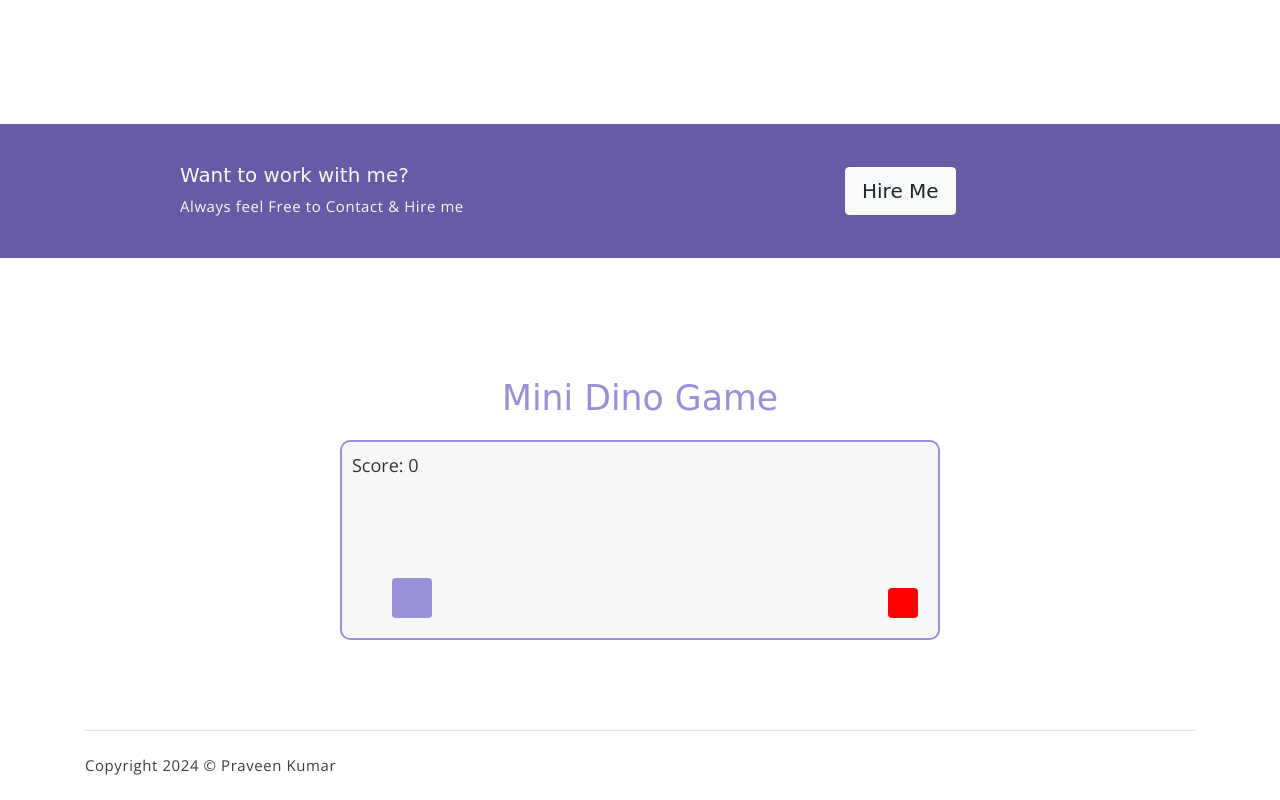
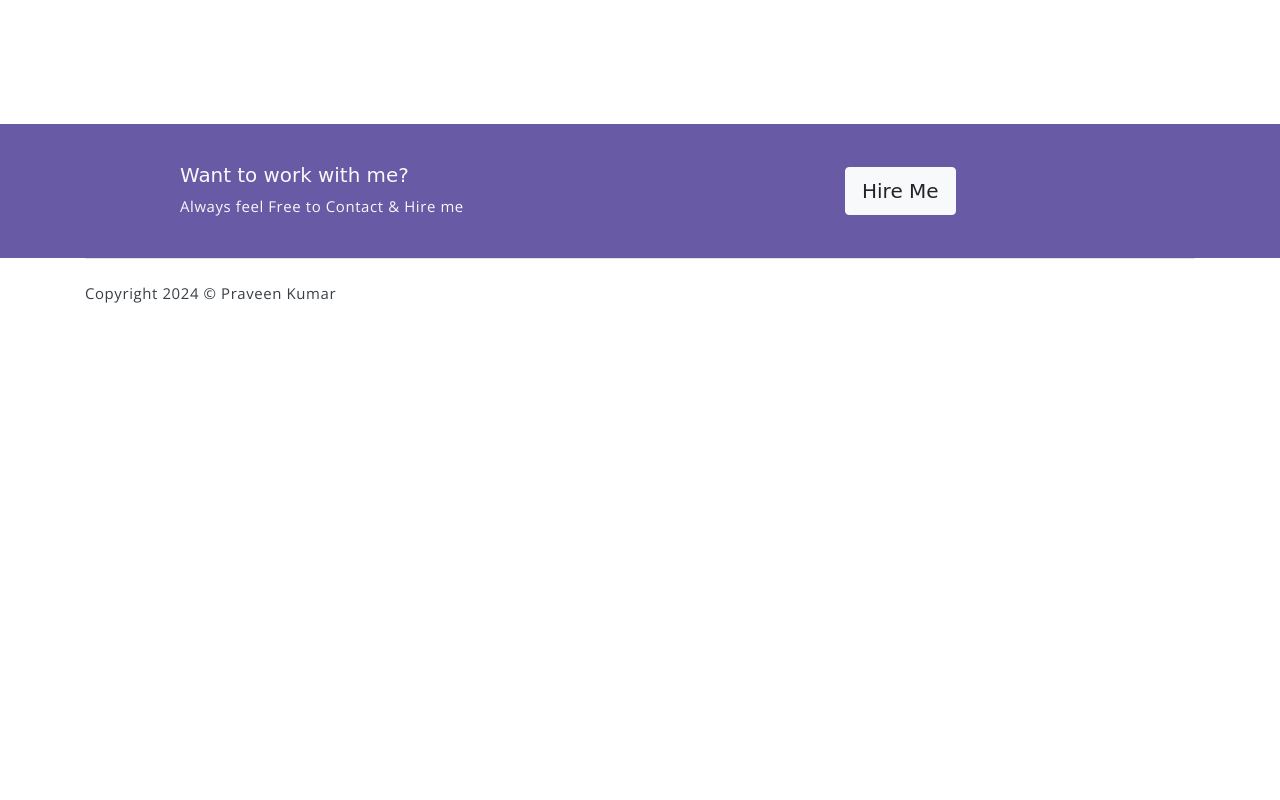
Before and after one commit to praveen0608/portfolio, a website: page index.html in a window 1280 px wide. Shown: the part 2686-3486 px from the top of the page. After the commit the page ends 3014 px from the top, so only its background shows below. Drawn offline with nearby package versions, Linux system fonts and the light colour scheme; a web font is replaced by a local one.

Commit message:
removed dino

```diff
--- a/index.html
+++ b/index.html
@@ -235,120 +235,6 @@
             </div> <!-- end of container -->
         </section> <!-- end of section -->
 
-<!-- Dino Game Section -->
-<section id="dino-game" class="section text-center" style="margin-top: 50px;">
-    <h6 class="section-title" style="color: #9991d8;">Mini Dino Game</h6>
-    <div class="game-container">
-        <div class="score">Score: 0</div>
-        <div class="dino"></div>
-        <div class="obstacle"></div>
-    </div>
-</section>
-
-<style>
-    .game-container {
-        position: relative;
-        margin: 20px auto;
-        width: 600px;
-        height: 200px;
-        border: 2px solid #9991d8;
-        background-color: #f7f7f7;
-        overflow: hidden;
-        border-radius: 10px;
-    }
-    .dino {
-        position: absolute;
-        bottom: 20px;
-        left: 50px;
-        width: 40px;
-        height: 40px;
-        background-color: #9991d8;
-        border-radius: 4px;
-    }
-    .obstacle {
-        position: absolute;
-        bottom: 20px;
-        right: 0;
-        width: 30px;
-        height: 30px;
-        background-color: red;
-        border-radius: 4px;
-    }
-    .score {
-        position: absolute;
-        top: 10px;
-        left: 10px;
-        font-size: 18px;
-        color: #333;
-    }
-</style>
-
-<script>
-    // Dino Game Script
-    (function() {
-        const gameContainer = document.querySelector('.game-container');
-        const dino = document.querySelector('.dino');
-        const obstacle = document.querySelector('.obstacle');
-        const scoreDisplay = document.querySelector('.score');
-        let score = 0;
-        let isJumping = false;
-
-        function jump() {
-            if (isJumping) return;
-            isJumping = true;
-
-            let position = 20;
-            const upInterval = setInterval(() => {
-                if (position >= 150) {
-                    clearInterval(upInterval);
-                    const downInterval = setInterval(() => {
-                        if (position <= 20) {
-                            clearInterval(downInterval);
-                            isJumping = false;
-                        }
-                        position -= 10;
-                        dino.style.bottom = `${position}px`;
-                    }, 20);
-                } else {
-                    position += 10;
-                    dino.style.bottom = `${position}px`;
-                }
-            }, 20);
-        }
-
-        function moveObstacle() {
-            let obstaclePosition = 600;
-            const obstacleInterval = setInterval(() => {
-                obstaclePosition -= 10;
-                obstacle.style.right = `${600 - obstaclePosition}px`;
-
-                // Collision detection
-                const dinoBottom = parseInt(window.getComputedStyle(dino).getPropertyValue('bottom'));
-                if (obstaclePosition > 550 && obstaclePosition < 590 && dinoBottom <= 50) {
-                    alert(`Game Over! Your score: ${score}`);
-                    clearInterval(obstacleInterval);
-                    location.reload();
-                }
-
-                // Reset obstacle and increment score
-                if (obstaclePosition <= -30) {
-                    obstaclePosition = 600;
-                    score++;
-                    scoreDisplay.textContent = `Score: ${score}`;
-                }
-            }, 20);
-        }
-
-        document.addEventListener('keydown', (event) => {
-            if (event.code === 'Space' || event.code === 'ArrowUp') {
-                jump();
-            }
-        });
-
-        moveObstacle();
-    })();
-</script>
-
     <!-- footer -->
     <div class="container">
         <footer class="footer">
```
